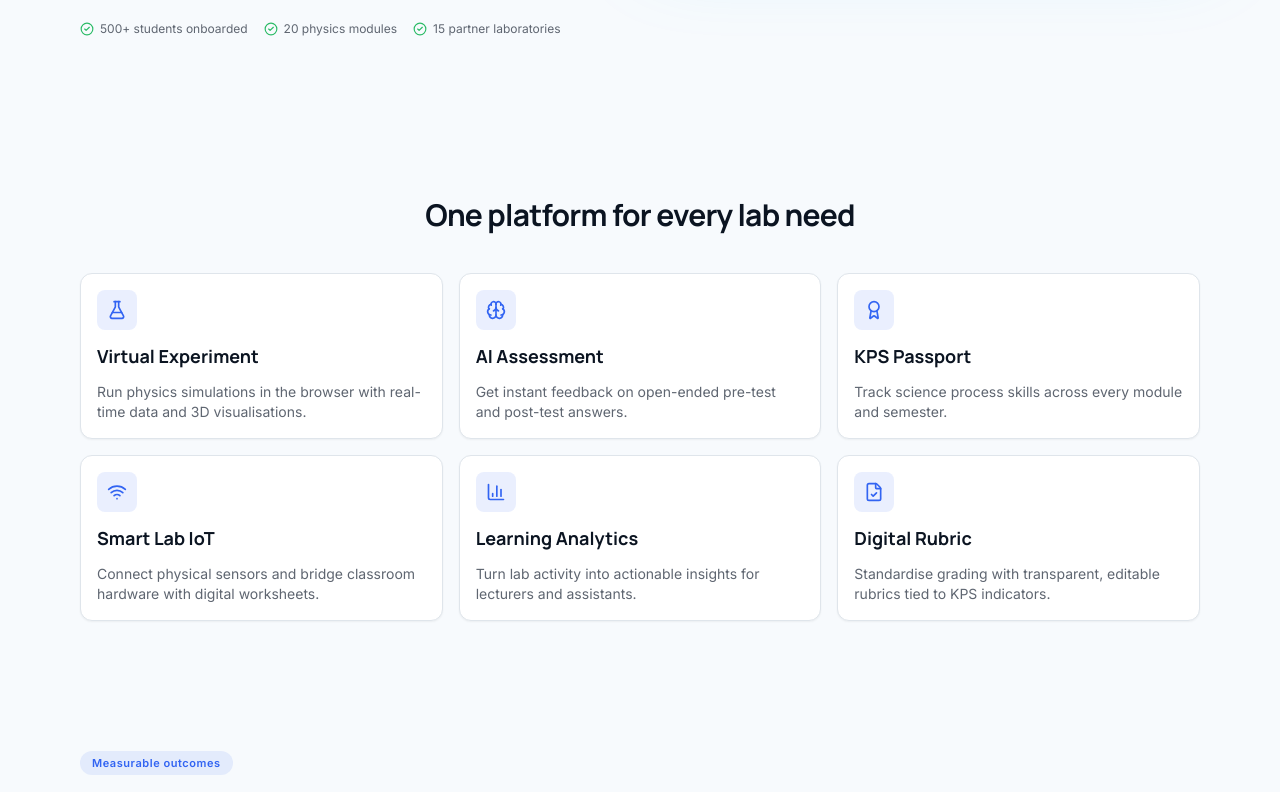
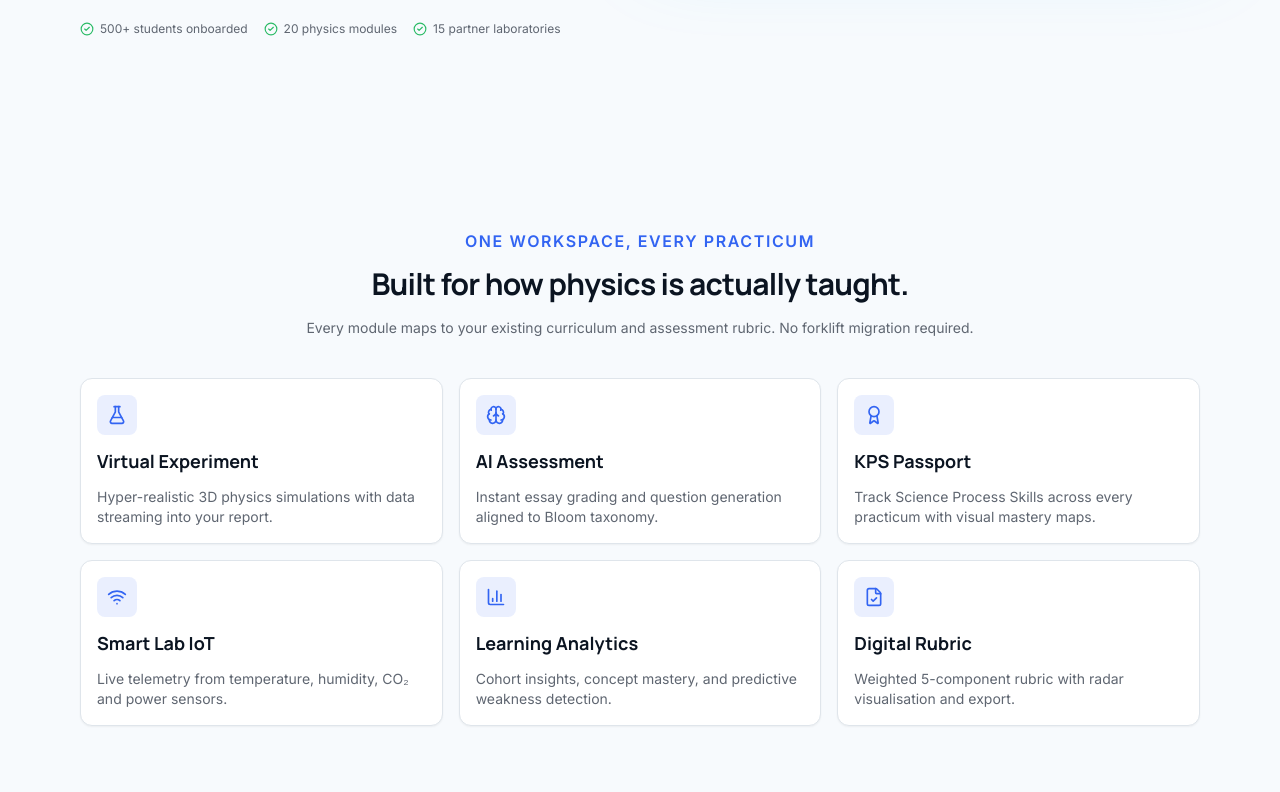
Before and after one commit to kemal-faza/phyxis, a Next.js app: page / in a window 1280 px wide. Shown: the part 680-1472 px from the top of the page. Built offline with nearby package versions, Linux system fonts and the light colour scheme.

Commit message:
feat: rebuild features section with eyebrow and Figma copy

```diff
--- a/features/landing/components/FeaturesSection.tsx
+++ b/features/landing/components/FeaturesSection.tsx
@@ -1,21 +1,29 @@
 import { FlaskConical, Brain, Award, Wifi, BarChart3, FileCheck } from 'lucide-react'
 import { Card } from '@/components/ui/Card'
+import { LandingContainer } from '@/features/landing/components/LandingContainer'
+import { LandingSection } from '@/features/landing/components/LandingSection'
+import { LandingEyebrow } from '@/features/landing/components/LandingEyebrow'
+import { LandingHeading } from '@/features/landing/components/LandingHeading'
 
 const FEATURES = [
-  { icon: FlaskConical, title: 'Virtual Experiment', desc: 'Run physics simulations in the browser with real-time data and 3D visualisations.' },
-  { icon: Brain, title: 'AI Assessment', desc: 'Get instant feedback on open-ended pre-test and post-test answers.' },
-  { icon: Award, title: 'KPS Passport', desc: 'Track science process skills across every module and semester.' },
-  { icon: Wifi, title: 'Smart Lab IoT', desc: 'Connect physical sensors and bridge classroom hardware with digital worksheets.' },
-  { icon: BarChart3, title: 'Learning Analytics', desc: 'Turn lab activity into actionable insights for lecturers and assistants.' },
-  { icon: FileCheck, title: 'Digital Rubric', desc: 'Standardise grading with transparent, editable rubrics tied to KPS indicators.' },
+  { icon: FlaskConical, title: 'Virtual Experiment', desc: 'Hyper-realistic 3D physics simulations with data streaming into your report.' },
+  { icon: Brain, title: 'AI Assessment', desc: 'Instant essay grading and question generation aligned to Bloom taxonomy.' },
+  { icon: Award, title: 'KPS Passport', desc: 'Track Science Process Skills across every practicum with visual mastery maps.' },
+  { icon: Wifi, title: 'Smart Lab IoT', desc: 'Live telemetry from temperature, humidity, CO₂ and power sensors.' },
+  { icon: BarChart3, title: 'Learning Analytics', desc: 'Cohort insights, concept mastery, and predictive weakness detection.' },
+  { icon: FileCheck, title: 'Digital Rubric', desc: 'Weighted 5-component rubric with radar visualisation and export.' },
 ]
 
 export function FeaturesSection() {
   return (
-    <section id="platform" className="bg-background py-16">
-      <div className="mx-auto max-w-6xl px-4">
+    <LandingSection id="platform" className="bg-background">
+      <LandingContainer>
         <div className="mb-10 text-center">
-          <h2 className="font-heading text-headline-lg text-foreground">One platform for every lab need</h2>
+          <LandingEyebrow className="mb-3 inline-block">One workspace, every practicum</LandingEyebrow>
+          <LandingHeading as="h2" variant="section">Built for how physics is actually taught.</LandingHeading>
+          <p className="mx-auto mt-4 max-w-2xl text-body text-muted">
+            Every module maps to your existing curriculum and assessment rubric. No forklift migration required.
+          </p>
         </div>
         <div className="grid gap-4 sm:grid-cols-2 lg:grid-cols-3">
           {FEATURES.map(({ icon: Icon, title, desc }) => (
@@ -28,7 +36,7 @@ export function FeaturesSection() {
             </Card>
           ))}
         </div>
-      </div>
-    </section>
+      </LandingContainer>
+    </LandingSection>
   )
 }
--- a/features/landing/components/LandingSection.tsx
+++ b/features/landing/components/LandingSection.tsx
@@ -1,8 +1,14 @@
 import { cn } from '@/lib/utils'
 
-export function LandingSection({ className, children }: { className?: string; children: React.ReactNode }) {
+interface LandingSectionProps {
+  id?: string
+  className?: string
+  children: React.ReactNode
+}
+
+export function LandingSection({ id, className, children }: LandingSectionProps) {
   return (
-    <section className={cn('py-16 md:py-24', className)}>
+    <section id={id} className={cn('py-16 md:py-24', className)}>
       {children}
     </section>
   )
```
Also changed, not shown: 1 other file (tests, documents, lock files or other folders).
